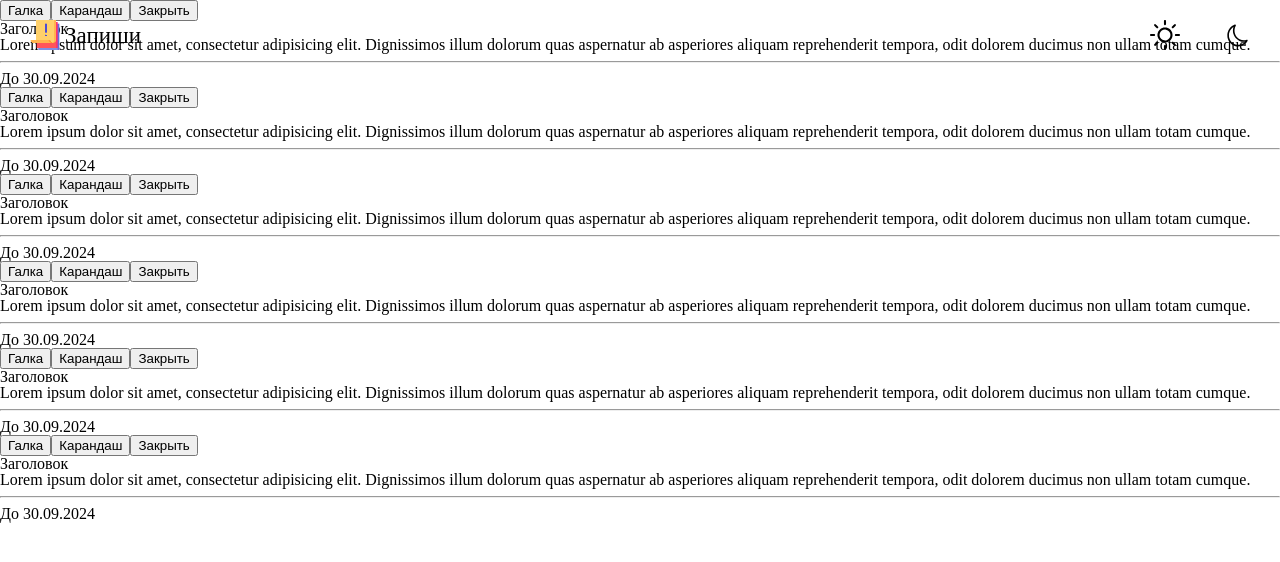
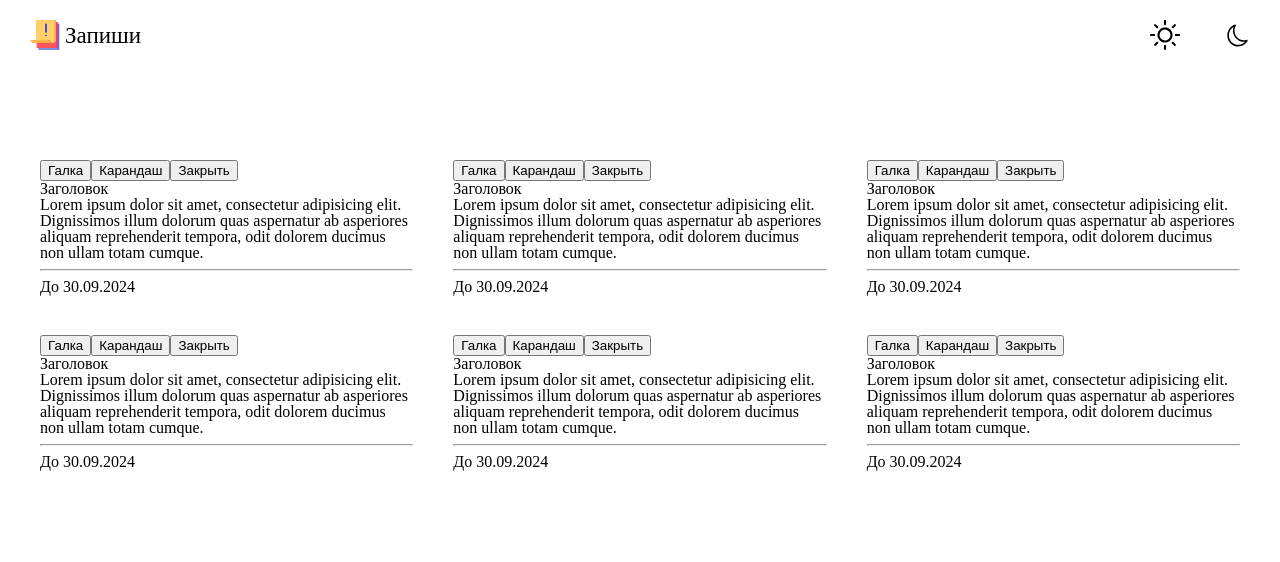
Before and after one commit to shved-project/Write, a React (Vite) app: page / in a window 1280 px wide. Shown: the top 562 px of the page. Built offline with nearby package versions, Linux system fonts and the light colour scheme.

Commit message:
Добавили стили сетке с записями

```diff
--- a/src/components/Notes/notes.scss
+++ b/src/components/Notes/notes.scss
@@ -0,0 +1,9 @@
+.notes {
+	display: grid;
+	grid-template-columns: repeat(3, 1fr);
+	gap: 40px;
+	max-width: 1200px;
+	padding-inline: 20px;
+	margin-inline: auto;
+	margin-top: 160px;
+}
```
